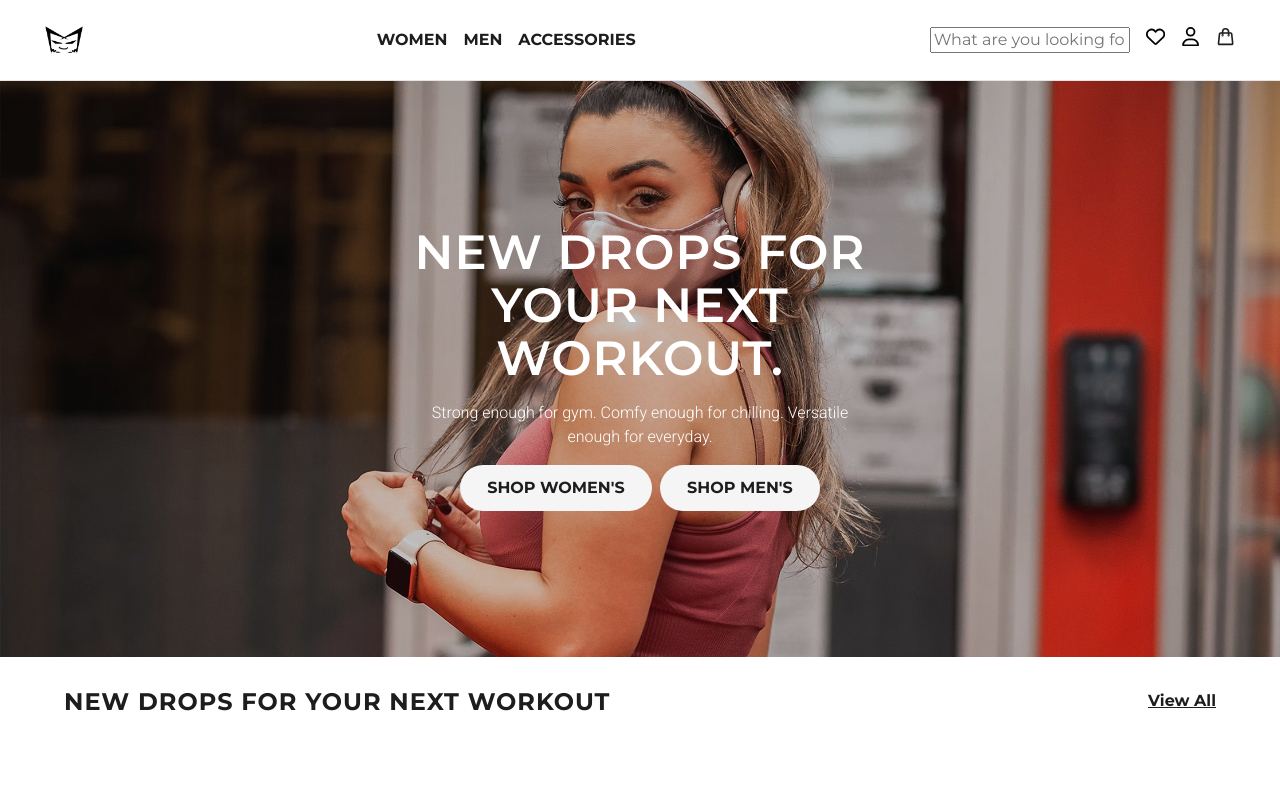
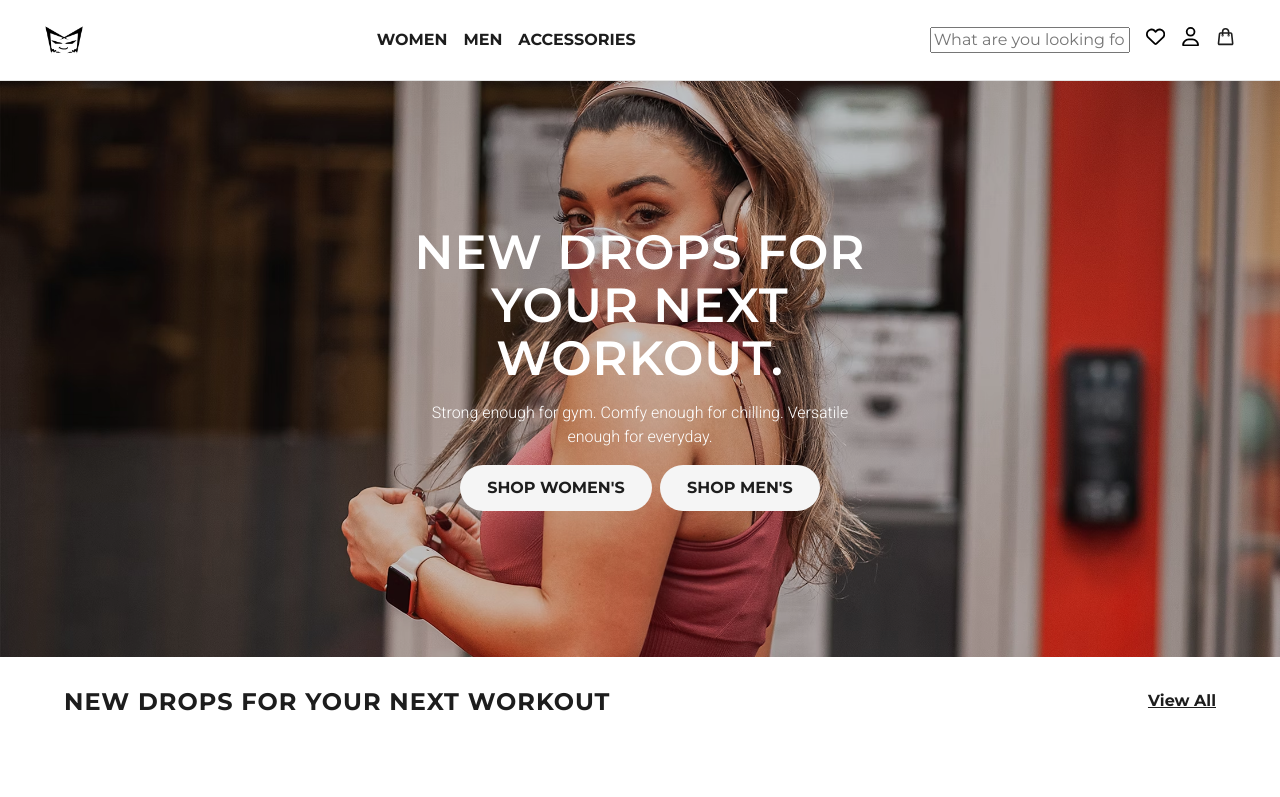
Before and after one commit to zvr-dev/ecommerce-shop-demon, a Next.js app: page / in a window 1280 px wide. Shown: the top 797 px of the page. Built offline with nearby package versions, Linux system fonts and the light colour scheme.

Commit message:
fixed background image positioning

```diff
--- a/src/app/_components/heros/Hero.module.css
+++ b/src/app/_components/heros/Hero.module.css
@@ -37,9 +37,10 @@
 .hero_img {
   background-color: grey;
   position: absolute;
-  top:-1rem;
+  top:0;
   object-fit: cover;
-  object-position: center;
+  object-position: top;
+  height: 100%;
   width: 100%;
 }
 
```
